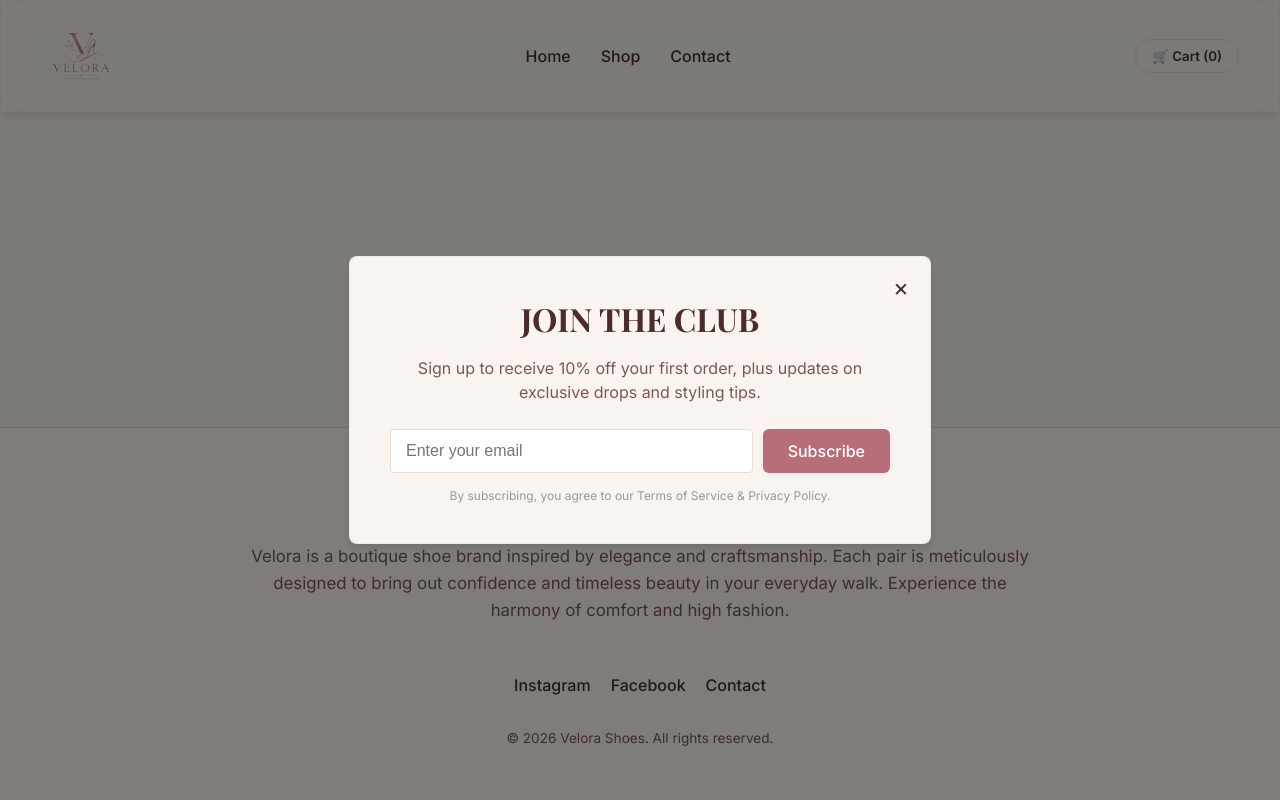
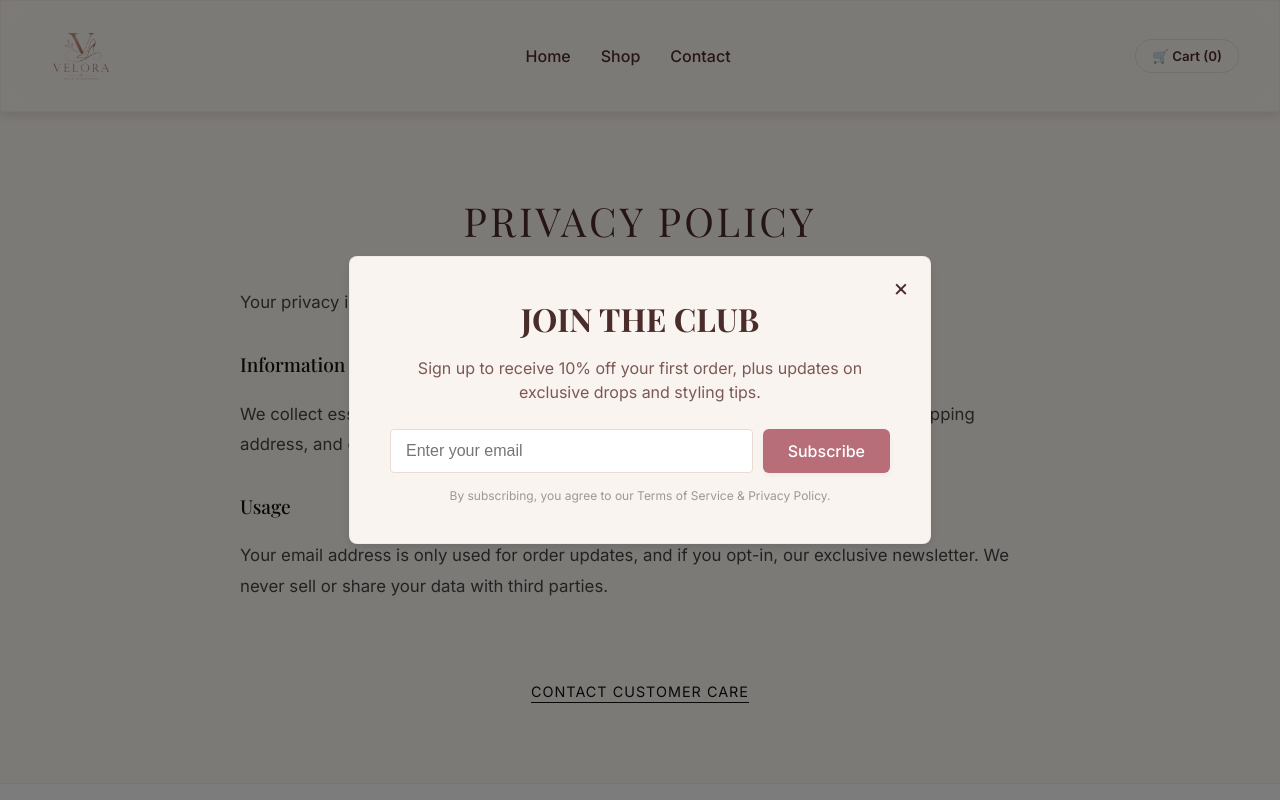
Before and after one commit to Kalashi02/Velora, a React (Vite) app in the folder frontend/: page /privacy-policy in a window 1280 px wide. Shown: the top 800 px of the page. Built offline with nearby package versions, Linux system fonts and the light colour scheme.

Commit message:
Updated the  footer

```diff
--- a/frontend/src/App.jsx
+++ b/frontend/src/App.jsx
@@ -9,6 +9,7 @@
 import ProductDetail from "./pages/ProductDetail";
 import Checkout from "./pages/Checkout";
 import OrderSuccess from "./pages/OrderSuccess";
+import { FAQ, Shipping, Returns, PrivacyPolicy } from "./pages/Policies";
 import { CartProvider } from "./context/CartContext";
 import { ToastProvider } from "./context/ToastContext";
 import NewsletterPopup from "./components/NewsletterPopup";
@@ -28,6 +29,10 @@
           <Route path="/product/:id" element={<ProductDetail />} />
           <Route path="/checkout" element={<Checkout />} />
           <Route path="/success" element={<OrderSuccess />} />
+          <Route path="/faq" element={<FAQ />} />
+          <Route path="/shipping" element={<Shipping />} />
+          <Route path="/returns" element={<Returns />} />
+          <Route path="/privacy-policy" element={<PrivacyPolicy />} />
         </Routes>
         <Footer />
       </Router>
--- a/frontend/src/components/Footer.jsx
+++ b/frontend/src/components/Footer.jsx
@@ -1,34 +1,122 @@
 
 
+import { Link } from "react-router-dom";
+import { useState } from "react";
+
 function Footer() {
+  const [email, setEmail] = useState("");
+
+  const handleSubscribe = (e) => {
+    e.preventDefault();
+    if(email) {
+      alert("Thank you for subscribing!");
+      setEmail("");
+    }
+  };
+
   return (
-    <footer style={{
-      backgroundColor: "var(--color-bg-light)",
-      color: "var(--color-text-dark)",
-      padding: "40px 20px",
-      textAlign: "center",
-      borderTop: "1px solid var(--color-border)",
-      marginTop: "auto"
-    }}>
-      <div style={{ maxWidth: "800px", margin: "0 auto", display: "flex", flexDirection: "column", gap: "15px" }}>
-        <h3 style={{ fontFamily: "var(--font-heading)", margin: 0, fontSize: "2rem" }}>About Velora</h3>
-        <p style={{ fontSize: "1.05rem", lineHeight: "1.6", color: "var(--color-text-muted)" }}>
-          Velora is a boutique shoe brand inspired by elegance and craftsmanship.
-          Each pair is meticulously designed to bring out confidence and timeless beauty in your everyday walk.
-          Experience the harmony of comfort and high fashion.
-        </p>
+    <>
+      {/* Trust Strip */}
+      <div style={{ backgroundColor: "#f9f9f9", padding: "40px 20px", borderTop: "1px solid #eaeaea", borderBottom: "1px solid #eaeaea" }}>
+        <div style={{ maxWidth: "1200px", margin: "0 auto", display: "grid", gridTemplateColumns: "repeat(auto-fit, minmax(200px, 1fr))", gap: "30px", textAlign: "center" }}>
 
-        <div style={{ display: "flex", justifyContent: "center", gap: "20px", marginTop: "20px" }}>
-          <a href="https://www.instagram.com/velora.step?igsh=emYwdGNjcTIyOTk2" style={{ fontWeight: "500", transition: "color var(--transition-fast)" }} onMouseOver={(e) => e.currentTarget.style.color = "var(--color-accent)"} onMouseOut={(e) => e.currentTarget.style.color = "inherit"}>Instagram</a>
-          <a href="https://www.facebook.com/share/17rD6vjqxE/" style={{ fontWeight: "500", transition: "color var(--transition-fast)" }} onMouseOver={(e) => e.currentTarget.style.color = "var(--color-accent)"} onMouseOut={(e) => e.currentTarget.style.color = "inherit"}>Facebook</a>
-          <a href="mailto:info@velora.com" style={{ fontWeight: "500", transition: "color var(--transition-fast)" }} onMouseOver={(e) => e.currentTarget.style.color = "var(--color-accent)"} onMouseOut={(e) => e.currentTarget.style.color = "inherit"}>Contact</a>
+          <div style={{ display: "flex", flexDirection: "column", alignItems: "center", gap: "10px" }}>
+            <svg width="24" height="24" viewBox="0 0 24 24" fill="none" stroke="#333" strokeWidth="1.5" strokeLinecap="round" strokeLinejoin="round"><rect x="1" y="3" width="15" height="13"></rect><polygon points="16 8 20 8 23 11 23 16 16 16 16 8"></polygon><circle cx="5.5" cy="18.5" r="2.5"></circle><circle cx="18.5" cy="18.5" r="2.5"></circle></svg>
+            <h4 style={{ margin: 0, fontSize: "0.8rem", textTransform: "uppercase", letterSpacing: "1px", color: "#111" }}>Free Delivery Islandwide</h4>
+            <p style={{ margin: 0, fontSize: "0.75rem", color: "#666" }}>Enjoy free delivery on orders over LKR 10,000.</p>
+          </div>
+
+          <div style={{ display: "flex", flexDirection: "column", alignItems: "center", gap: "10px" }}>
+            <svg width="24" height="24" viewBox="0 0 24 24" fill="none" stroke="#333" strokeWidth="1.5" strokeLinecap="round" strokeLinejoin="round"><polyline points="23 4 23 10 17 10"></polyline><path d="M20.49 15a9 9 0 1 1-2.12-9.36L23 10"></path></svg>
+            <h4 style={{ margin: 0, fontSize: "0.8rem", textTransform: "uppercase", letterSpacing: "1px", color: "#111" }}>Easy Exchanges</h4>
+            <p style={{ margin: 0, fontSize: "0.75rem", color: "#666" }}>Hassle-free exchanges for eligible orders.</p>
+          </div>
+
+          <div style={{ display: "flex", flexDirection: "column", alignItems: "center", gap: "10px" }}>
+            <svg width="24" height="24" viewBox="0 0 24 24" fill="none" stroke="#333" strokeWidth="1.5" strokeLinecap="round" strokeLinejoin="round"><path d="M21 15a2 2 0 0 1-2 2H7l-4 4V5a2 2 0 0 1 2-2h14a2 2 0 0 1 2 2z"></path></svg>
+            <h4 style={{ margin: 0, fontSize: "0.8rem", textTransform: "uppercase", letterSpacing: "1px", color: "#111" }}>Top-Notch Support</h4>
+            <p style={{ margin: 0, fontSize: "0.75rem", color: "#666" }}>Friendly support team ready to help you.</p>
+          </div>
+
+          <div style={{ display: "flex", flexDirection: "column", alignItems: "center", gap: "10px" }}>
+            <svg width="24" height="24" viewBox="0 0 24 24" fill="none" stroke="#333" strokeWidth="1.5" strokeLinecap="round" strokeLinejoin="round"><rect x="3" y="11" width="18" height="11" rx="2" ry="2"></rect><path d="M7 11V7a5 5 0 0 1 10 0v4"></path></svg>
+            <h4 style={{ margin: 0, fontSize: "0.8rem", textTransform: "uppercase", letterSpacing: "1px", color: "#111" }}>Secure Payments</h4>
+            <p style={{ margin: 0, fontSize: "0.75rem", color: "#666" }}>Safe and trusted payment methods available.</p>
+          </div>
+
+        </div>
+      </div>
+
+      <footer style={{ backgroundColor: "#ffffff", padding: "60px 20px 30px", color: "#111", marginTop: "auto", fontFamily: "var(--font-body)" }}>
+        <div style={{ maxWidth: "1200px", margin: "0 auto", display: "grid", gridTemplateColumns: "repeat(auto-fit, minmax(200px, 1fr))", gap: "50px" }}>
+
+          {/* About Section */}
+          <div>
+            <h4 style={{ margin: "0 0 20px 0", fontSize: "0.85rem", textTransform: "uppercase", letterSpacing: "1px", fontWeight: "600" }}>About</h4>
+            <p style={{ fontSize: "0.8rem", color: "#666", lineHeight: "1.8", marginBottom: "15px" }}>
+              Velora is a high-end fashion brand that offers a curated collection of exquisite handmade ladies' footwear designed to elevate your everyday walk.
+            </p>
+            <p style={{ fontSize: "0.8rem", color: "#666", lineHeight: "1.8", marginBottom: "15px" }}>
+              If you have any questions, feel free to visit our office located at 123 Fashion Ave, Colombo, Sri Lanka, or contact us via phone at (011) 234-5678.
+            </p>
+            <a href="mailto:info@velora.com" style={{ fontSize: "0.8rem", color: "#111", textDecoration: "underline" }}>Email us: info@velora.com</a>
+          </div>
+
+          {/* Information Links */}
+          <div style={{ display: "flex", flexDirection: "column", gap: "14px" }}>
+            <h4 style={{ margin: "0 0 8px 0", fontSize: "0.85rem", textTransform: "uppercase", letterSpacing: "1px", fontWeight: "600" }}>Information</h4>
+            <Link to="/faq" style={{ fontSize: "0.8rem", color: "#666", textDecoration: "none", transition: "color 0.2s" }} onMouseOver={e => e.currentTarget.style.color = "#111"} onMouseOut={e => e.currentTarget.style.color = "#666"}>FAQs</Link>
+            <Link to="/privacy-policy" style={{ fontSize: "0.8rem", color: "#666", textDecoration: "none", transition: "color 0.2s" }} onMouseOver={e => e.currentTarget.style.color = "#111"} onMouseOut={e => e.currentTarget.style.color = "#666"}>Terms & Conditions</Link>
+            <Link to="/privacy-policy" style={{ fontSize: "0.8rem", color: "#666", textDecoration: "none", transition: "color 0.2s" }} onMouseOver={e => e.currentTarget.style.color = "#111"} onMouseOut={e => e.currentTarget.style.color = "#666"}>Privacy Policy</Link>
+            <Link to="/returns" style={{ fontSize: "0.8rem", color: "#666", textDecoration: "none", transition: "color 0.2s" }} onMouseOver={e => e.currentTarget.style.color = "#111"} onMouseOut={e => e.currentTarget.style.color = "#666"}>Return Policy</Link>
+            <Link to="/shipping" style={{ fontSize: "0.8rem", color: "#666", textDecoration: "none", transition: "color 0.2s" }} onMouseOver={e => e.currentTarget.style.color = "#111"} onMouseOut={e => e.currentTarget.style.color = "#666"}>Delivery & Shipping</Link>
+          </div>
+
+          {/* My Account */}
+          <div style={{ display: "flex", flexDirection: "column", gap: "14px" }}>
+            <h4 style={{ margin: "0 0 8px 0", fontSize: "0.85rem", textTransform: "uppercase", letterSpacing: "1px", fontWeight: "600" }}>My Account</h4>
+            <Link to="/" style={{ fontSize: "0.8rem", color: "#666", textDecoration: "none", transition: "color 0.2s" }} onMouseOver={e => e.currentTarget.style.color = "#111"} onMouseOut={e => e.currentTarget.style.color = "#666"}>Profile</Link>
+            <Link to="/" style={{ fontSize: "0.8rem", color: "#666", textDecoration: "none", transition: "color 0.2s" }} onMouseOver={e => e.currentTarget.style.color = "#111"} onMouseOut={e => e.currentTarget.style.color = "#666"}>Orders</Link>
+            <Link to="/" style={{ fontSize: "0.8rem", color: "#666", textDecoration: "none", transition: "color 0.2s" }} onMouseOver={e => e.currentTarget.style.color = "#111"} onMouseOut={e => e.currentTarget.style.color = "#666"}>Track My Order</Link>
+            <Link to="/contact" style={{ fontSize: "0.8rem", color: "#666", textDecoration: "none", transition: "color 0.2s" }} onMouseOver={e => e.currentTarget.style.color = "#111"} onMouseOut={e => e.currentTarget.style.color = "#666"}>Contact Us</Link>
+          </div>
+
+          {/* Newsletter */}
+          <div>
+            <h4 style={{ margin: "0 0 20px 0", fontSize: "0.85rem", textTransform: "uppercase", letterSpacing: "1px", fontWeight: "600" }}>Newsletter</h4>
+            <p style={{ fontSize: "0.8rem", color: "#666", lineHeight: "1.6", marginBottom: "15px" }}>Sign up to our newsletter to receive exclusive offers.</p>
+            <form onSubmit={handleSubscribe} style={{ display: "flex", flexDirection: "column", gap: "10px" }}>
+              <input
+                type="email"
+                placeholder="E-mail"
+                value={email}
+                onChange={e => setEmail(e.target.value)}
+                required
+                style={{ padding: "12px", border: "1px solid #ddd", fontSize: "0.85rem", outline: "none", borderRadius: "0px" }}
+              />
+              <button type="submit" style={{ padding: "12px", backgroundColor: "#111", color: "#fff", border: "none", fontSize: "0.75rem", textTransform: "uppercase", letterSpacing: "1px", cursor: "pointer", transition: "background-color 0.2s" }} onMouseOver={e => e.currentTarget.style.backgroundColor = "#333"} onMouseOut={e => e.currentTarget.style.backgroundColor = "#111"}>Subscribe</button>
+            </form>
+          </div>
         </div>
 
-        <p style={{ fontSize: "0.85rem", color: "var(--color-text-muted)", marginTop: "20px" }}>
-          &copy; 2026 Velora Shoes. All rights reserved.
-        </p>
-      </div>
-    </footer>
+        {/* Bottom Socials & Copyright */}
+        <div style={{ maxWidth: "1200px", margin: "40px auto 0", borderTop: "1px solid #eaeaea", paddingTop: "20px", display: "flex", justifyContent: "space-between", alignItems: "center", flexWrap: "wrap", gap: "20px" }}>
+
+          <div style={{ display: "flex", gap: "20px" }}>
+            <a href="https://www.facebook.com/share/17rD6vjqxE/" style={{ color: "#555", transition: "color 0.2s" }} onMouseOver={e => e.currentTarget.style.color = "#111"} onMouseOut={e => e.currentTarget.style.color = "#555"}>
+              <svg width="18" height="18" viewBox="0 0 24 24" fill="none" stroke="currentColor" strokeWidth="2" strokeLinecap="round" strokeLinejoin="round"><path d="M18 2h-3a5 5 0 0 0-5 5v3H7v4h3v8h4v-8h3l1-4h-4V7a1 1 0 0 1 1-1h3z"></path></svg>
+            </a>
+            <a href="https://www.instagram.com/velora.step?igsh=emYwdGNjcTIyOTk2" style={{ color: "#555", transition: "color 0.2s" }} onMouseOver={e => e.currentTarget.style.color = "#111"} onMouseOut={e => e.currentTarget.style.color = "#555"}>
+              <svg width="18" height="18" viewBox="0 0 24 24" fill="none" stroke="currentColor" strokeWidth="2" strokeLinecap="round" strokeLinejoin="round"><rect x="2" y="2" width="20" height="20" rx="5" ry="5"></rect><path d="M16 11.37A4 4 0 1 1 12.63 8 4 4 0 0 1 16 11.37z"></path><line x1="17.5" y1="6.5" x2="17.51" y2="6.5"></line></svg>
+            </a>
+          </div>
+
+          <p style={{ margin: 0, fontSize: "0.75rem", color: "#888", textTransform: "uppercase", letterSpacing: "1px" }}>
+            &copy; 2026 VELORA | MADE WITH <span style={{ color: "red" }}>♥</span> IN LK
+          </p>
+        </div>
+      </footer>
+    </>
   );
 }
 
```
